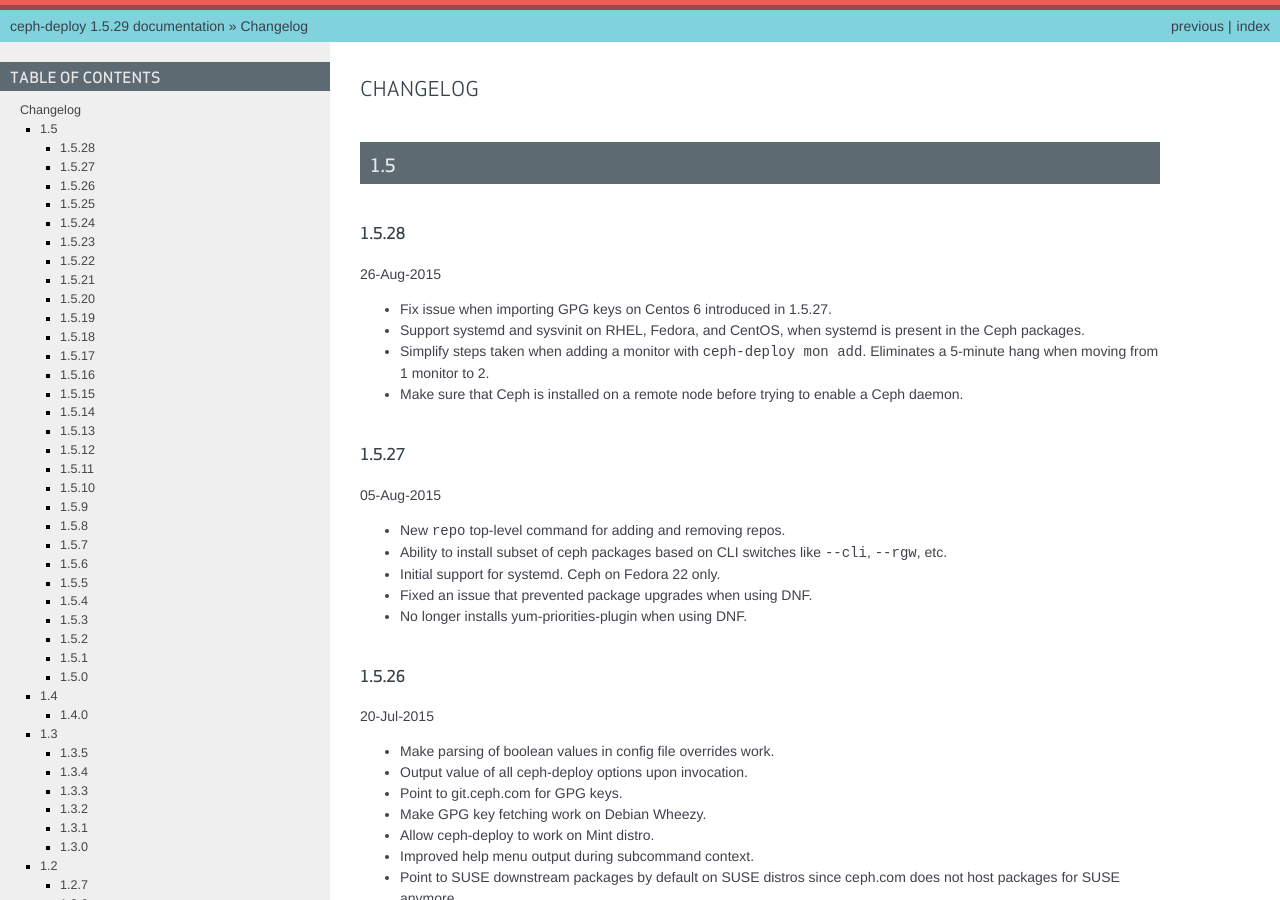
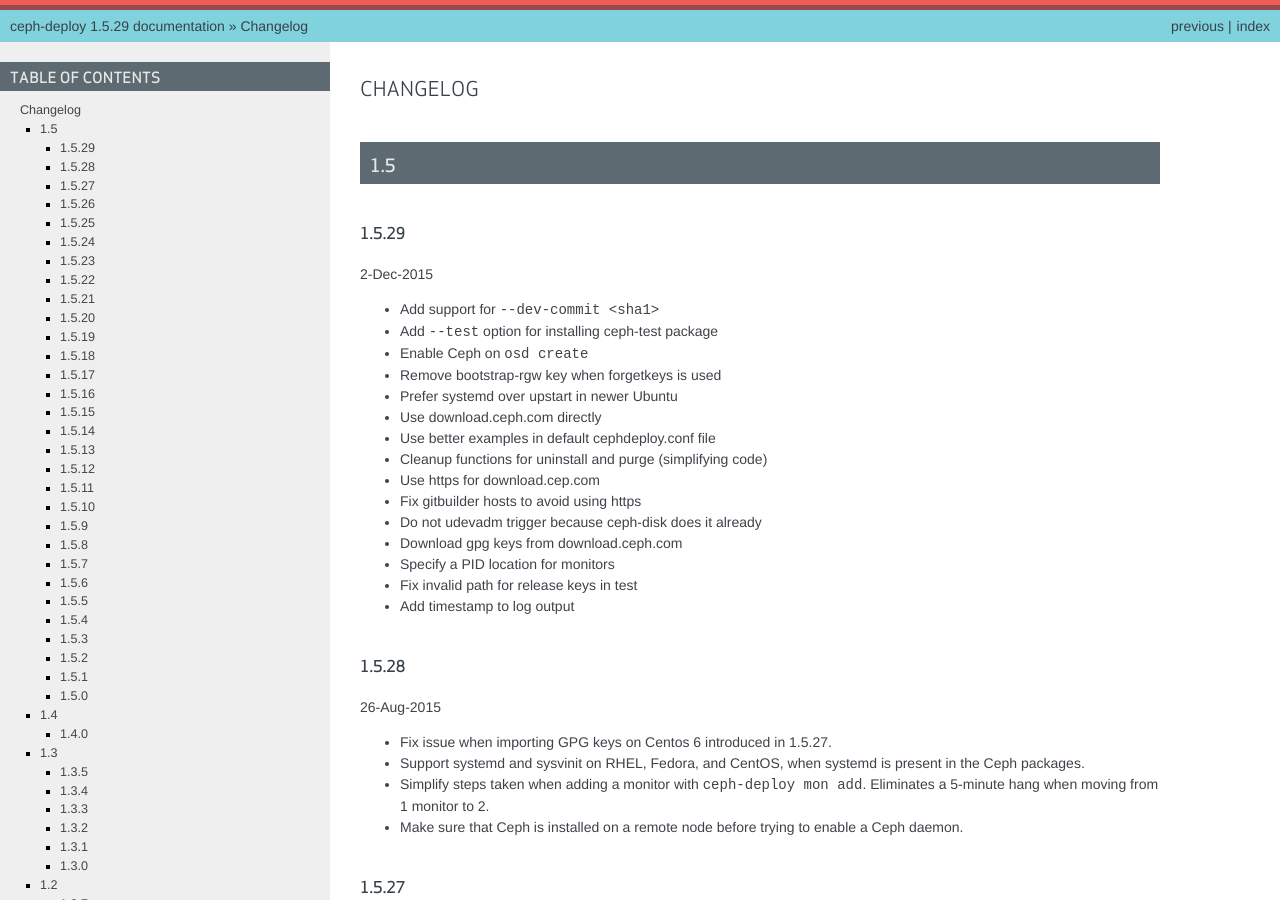
Before and after one commit to ceph/ceph-deploy, a Sphinx documentation site: the page built from docs/source/changelog.rst, in a window 1280 px wide and 900 px high. Built offline with Sphinx 7.4.7, drawn with Linux system fonts in a browser that asks for light colours.

Commit message:
[RM-13956] update the changelog for the new release
Signed-off-by: Alfredo Deza <adeza@redhat.com>

```diff
--- a/docs/source/changelog.rst
+++ b/docs/source/changelog.rst
@@ -3,6 +3,26 @@
 
 1.5
 ---
+
+1.5.29
+^^^^^^
+2-Dec-2015
+
+* Add support for ``--dev-commit <sha1>``
+* Add ``--test`` option for installing ceph-test package
+* Enable Ceph on ``osd create``
+* Remove bootstrap-rgw key when forgetkeys is used
+* Prefer systemd over upstart in newer Ubuntu
+* Use download.ceph.com directly
+* Use better examples in default cephdeploy.conf file
+* Cleanup functions for uninstall and purge (simplifying code)
+* Use https for download.cep.com
+* Fix gitbuilder hosts to avoid using https
+* Do not udevadm trigger because ceph-disk does it already
+* Download gpg keys from download.ceph.com
+* Specify a PID location for monitors
+* Fix invalid path for release keys in test
+* Add timestamp to log output
 
 1.5.28
 ^^^^^^
```
